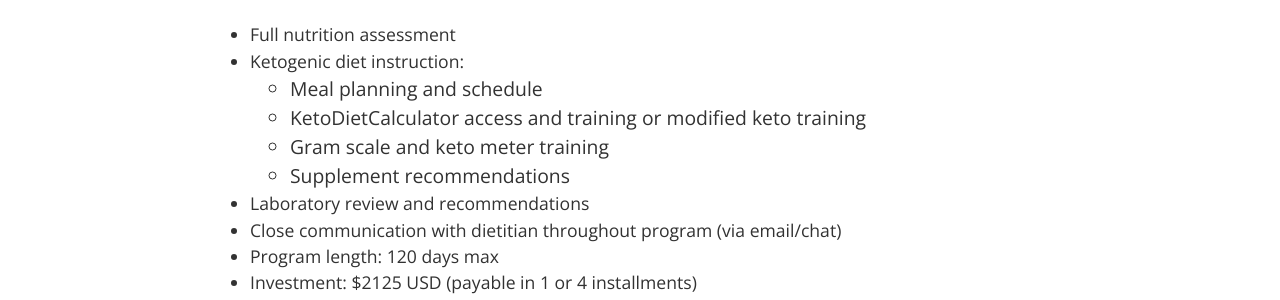
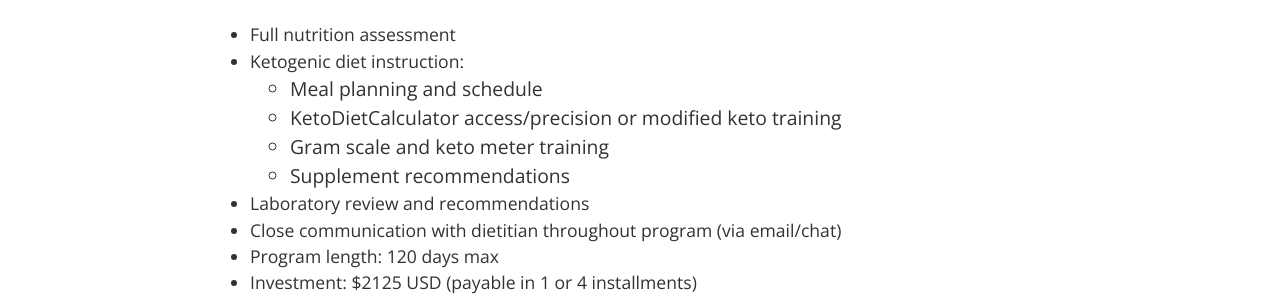
Before and after one commit to janmilosh/potterketo_jekyll, a Jekyll site: the page built from _pages/starter_rebuilder.html, in a window 1280 px wide. Shown: the part 168-468 px from the top of the page. Built offline with Jekyll 4.4.1, drawn with Linux system fonts in a browser that asks for light colours; nearby versions of some CDN libraries.

Commit message:
Update 9-call package wording

```diff
--- a/_pages/starter_rebuilder.html
+++ b/_pages/starter_rebuilder.html
@@ -9,7 +9,7 @@
     <li>Ketogenic diet instruction:
       <ul>
         <li>Meal planning and schedule</li>
-        <li>KetoDietCalculator access and training or modified keto training</li>
+        <li>KetoDietCalculator access/precision or modified keto training</li>
         <li>Gram scale and keto meter training</li>
         <li>Supplement recommendations</li>
       </ul>
```
Also changed, not shown: 1 other file.
